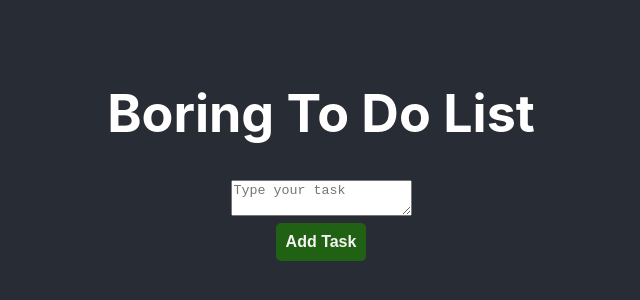
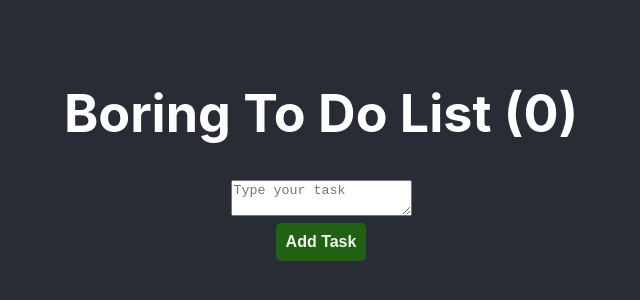
Before and after one commit to wirestanley/boring-todo-pc, a React (Create React App) app: page / in a window 1280 px wide. Shown: the part 246-546 px from the top of the page, without its empty margins (319-959 px from the left). Built offline with nearby package versions, Linux system fonts and the light colour scheme.

Commit message:
Add counter in title

```diff
--- a/src/App.js
+++ b/src/App.js
@@ -20,7 +20,7 @@ function App() {
   return (
     <div className="App">
       <header className="App-header">
-        <h1>Boring To Do List</h1>
+        <h1>Boring To Do List ({tasks.length})</h1>
         <TaskContainer tasks={tasks} removeFunction={removeTask} />
         <TaskForm addFunction={addTask} />
       </header>
```
